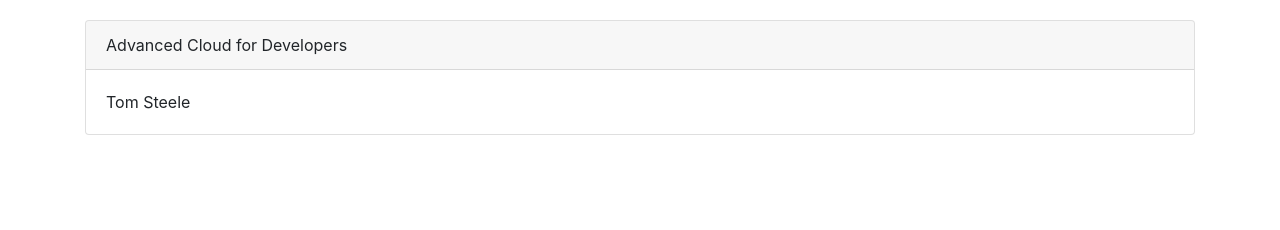
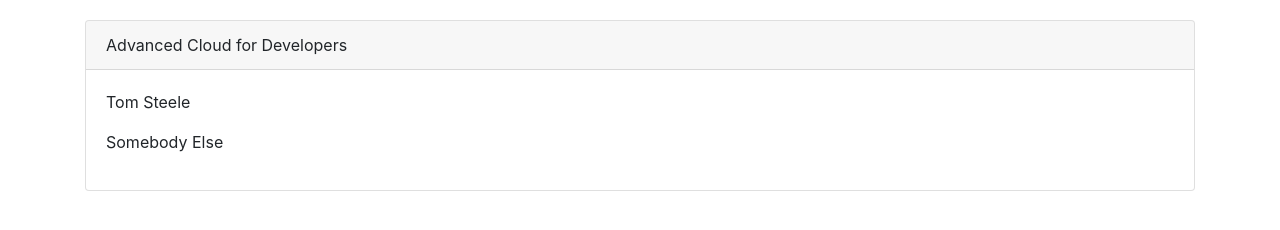
Before and after one commit to tsteelematc/it-faculty-react, a React (Create React App) app: page / in a window 1280 px wide. Shown: the part 122-352 px from the top of the page. Built offline with nearby package versions, Linux system fonts and the light colour scheme.

Commit message:
What might multiple facutly look like in this card...

```diff
--- a/src/App.js
+++ b/src/App.js
@@ -54,7 +54,12 @@ function App() {
         <div
           className='card-body'
         >
-          Tom Steele
+          <p>
+            Tom Steele
+          </p>
+          <p>
+            Somebody Else
+          </p>
         </div>
       </div>
     </div>
```
